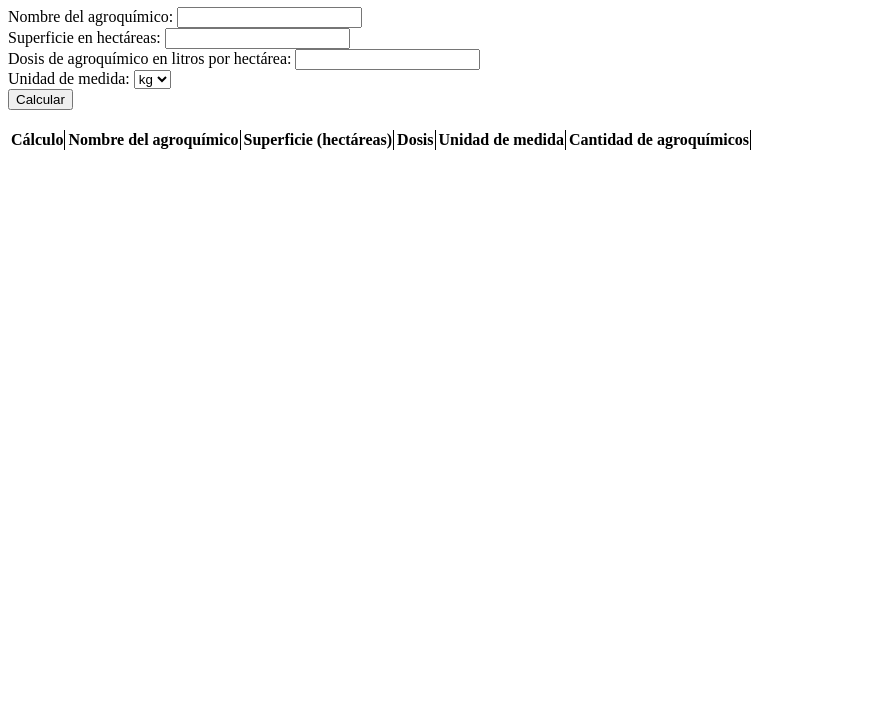
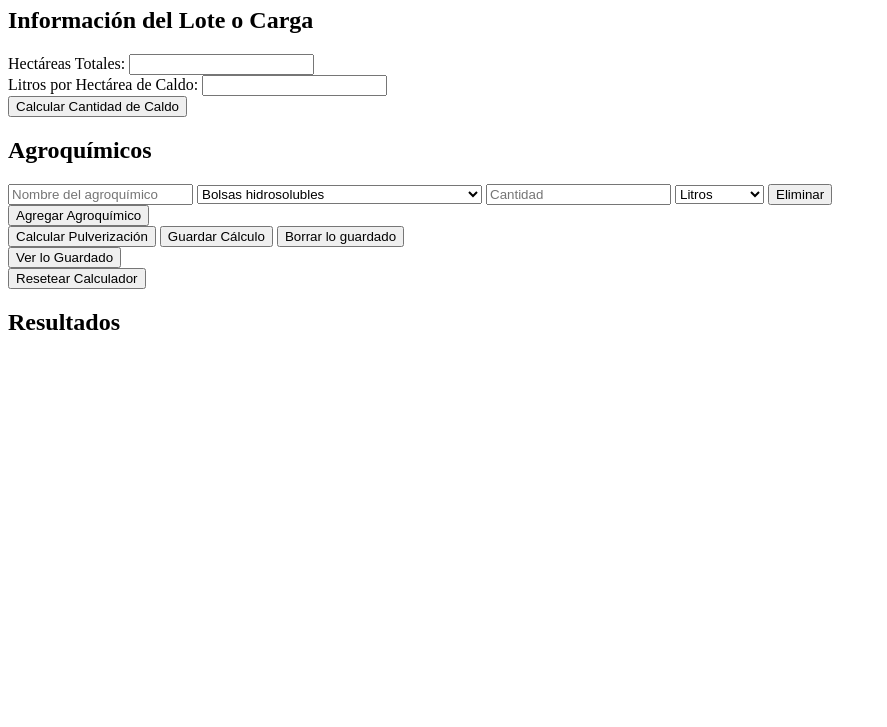
Before and after one commit to Sebas-87/Calculadora_pulverizacion_y_meteorologia, a plain HTML site: page index.html in a window 1280 px wide. Shown: the part 73-800 px from the top of the page, without its empty margins (0-887 px from the left). Drawn offline with Linux system fonts and the light colour scheme.

Commit message:
create new options, changes in js and fix errors

```diff
--- a/index.html
+++ b/index.html
@@ -4,47 +4,74 @@
 <head>
     <meta charset="UTF-8">
     <meta name="viewport" content="width=device-width, initial-scale=1.0">
-    <title>Simulador de Cálculo de Agroquímicos</title>
+    <title>Document</title>
 </head>
 
 <body>
-    <h1>Simulador de Cálculo de Agroquímicos</h1>
+    <h1>Calculadora de Pulverización</h1>
 
-    <form>
-        <label for="nombre">Nombre del agroquímico:</label>
-        <input type="text" id="nombre" name="nombre" required>
-        <br>
-        <label for="superficie">Superficie en hectáreas:</label>
-        <input type="number" id="superficie" name="superficie" required>
-        <br>
-        <label for="dosis">Dosis de agroquímico en litros por hectárea:</label>
-        <input type="number" id="dosis" name="dosis" required>
-        <br>
-        <label for="unidad">Unidad de medida:</label>
-        <select id="unidad" name="unidad">
-            <option value="kg">kg</option>
-            <option value="lts">lts</option>
-        </select>
-        <br>
-        <button type="button" onclick="calcularAgroquimicos()">Calcular</button>
-    </form>
-    <style>
-        tr th,
-        tr td {
-            border-right: 1px solid black;
-        }
-    </style>
-    <table id="resultados">
-        <tr>
-            <th>Cálculo</th><br>
-            <th>Nombre del agroquímico</th>
-            <th>Superficie (hectáreas)</th>
-            <th>Dosis</th>
-            <th>Unidad de medida</th>
-            <th>Cantidad de agroquímicos</th>
-        </tr>
+    <h2>Información del Lote o Carga</h2>
+    <label for="hectareasTotales">Hectáreas Totales:</label>
+    <input type="number" id="hectareasTotales" min="0" step="0.01">
+    <br>
+    <label for="litrosPorHectarea">Litros por Hectárea de Caldo:</label>
+    <input type="number" id="litrosPorHectarea" min="0" step="0.01">
+    <br>
+    <button onclick="calcularCantidadCaldo()">Calcular Cantidad de Caldo</button>
 
-    </table>
+    <h2>Agroquímicos</h2>
+    <div id="agroquimicosContainer">
+        <div class="agroquimico">
+            <input type="text" placeholder="Nombre del agroquímico">
+            <select onchange="calcularCantidadAgroquimico(this)">
+                <option value="Bolsas hidrosolubles">Bolsas hidrosolubles</option>
+                <option value="Polvos mojables (WP)">Polvos mojables (WP)</option>
+                <option value="Granulados dispersables (WG)">Granulados dispersables (WG)</option>
+                <option value="Granulados solubles (SG)">Granulados solubles (SG)</option>
+                <option value="Dispersiones oleosas (OD)">Dispersiones oleosas (OD)</option>
+                <option value="Suspensiones concentradas (SC)">Suspensiones concentradas (SC)</option>
+                <option value="Formulaciones (ZC)">Formulaciones (ZC)</option>
+                <option value="Suspensiones de encapsulados (CS)">Suspensiones de encapsulados (CS)</option>
+                <option value="Suspo-emulsiones (SE)">Suspo-emulsiones (SE)</option>
+                <option value="Emulsiones de aceite en agua (EW)">Emulsiones de aceite en agua (EW)</option>
+                <option value="Concentrados emulsionables (EC)">Concentrados emulsionables (EC)</option>
+                <option value="Concentrados solubles (SL)">Concentrados solubles (SL)</option>
+                <option value="Otros adyuvantes como aceites/surfactantes">Otros adyuvantes como aceites/surfactantes
+                </option>
+                <option value="Micro nutrientes/fertilizantes foliares">Micro nutrientes/fertilizantes foliares</option>
+            </select>
+            <input type="number" placeholder="Cantidad">
+            <select id="unidadDosis">
+                <option value="litros">Litros</option>
+                <option value="kilogramos">Kilogramos</option>
+            </select>
+            <button onclick="eliminarAgroquimico()">Eliminar</button>
+        </div>
+    </div>
+    <button onclick="agregarAgroquimico()">Agregar Agroquímico</button>
+
+    <br>
+    <button onclick="calcularPulverizacion()">Calcular Pulverización</button>
+
+    <!-- Botón "Guardar Cálculo" -->
+    <button onclick="guardarPulverizacion()">Guardar Cálculo</button>
+
+    <!-- Botón "Borrar lo guardado" -->
+    <button onclick="borrarLoGuardado()">Borrar lo guardado</button>
+
+    <!-- Botón "Mostrar Cálculo Guardado" -->
+    <div>
+        <button onclick="recuperarPulverizacionGuardada()">Ver lo Guardado</button>
+    </div>
+    <div id="calculoGuardadoContainer"></div>
+
+
+    <!-- Botón "Resetear Calculador" -->
+    <button onclick="resetearCalculador()">Resetear Calculador</button>
+
+    <h2>Resultados</h2>
+    <div id="caldoContainer"></div>
+    <div id="resultadosContainer"></div>
 
     <script src="main.js"></script>
 </body>
--- a/main.js
+++ b/main.js
@@ -1,102 +1,201 @@
-      // Definición de objeto y funciones
-      const Agroquimico = {
-        nombre: "",
-        superficie: 0,
-        dosis: 0,
-        unidad: "",
-        cantidadAgroquimicos: 0,
-        setNombre: function (nombre) {
-            this.nombre = nombre;
-        },
-        setSuperficie: function (superficie) {
-            if (!isNaN(superficie)) {
-                this.superficie = superficie;
-            }
-        },
-        setDosis: function (dosis) {
-            if (!isNaN(dosis)) {
-                this.dosis = dosis;
-            }
-        },
-        setUnidad: function (unidad) {
-            this.unidad = unidad;
-        },
-        calcularCantidadAgroquimicos: function () {
-            this.cantidadAgroquimicos = this.superficie * this.dosis;
-            if (Number.isInteger(this.cantidadAgroquimicos)) {
-                // Si la cantidad es un número entero, no mostramos decimales
-                this.cantidadAgroquimicos = this.cantidadAgroquimicos.toFixed(0);
-            } else {
-                // Si la cantidad tiene decimales, mostramos solo dos decimales
-                this.cantidadAgroquimicos = this.cantidadAgroquimicos.toFixed(2);
-                // Eliminamos los ceros finales si el tercer decimal es cero
-                this.cantidadAgroquimicos = parseFloat(this.cantidadAgroquimicos);
-            }
-            this.cantidadAgroquimicos += " " + this.unidad;
-        },
+const tiposFormulacion = {
+    "Bolsas hidrosolubles": 1,
+    "Polvos mojables (WP)": 2,
+    "Granulados dispersables (WG)": 3,
+    "Granulados solubles (SG)": 4,
+    "Dispersiones oleosas (OD)": 5,
+    "Suspensiones concentradas (SC)": 6,
+    "Formulaciones (ZC)": 7,
+    "Suspensiones de encapsulados (CS)": 8,
+    "Suspo-emulsiones (SE)": 9,
+    "Emulsiones de aceite en agua (EW)": 10,
+    "Concentrados emulsionables (EC)": 11,
+    "Concentrados solubles (SL)": 12,
+    "Otros adyuvantes como aceites/surfactantes": 13,
+    "Micro nutrientes/fertilizantes foliares": 14,
+};
+
+let ordenMezcla = 1; // Contador de orden de mezcla
+
+function agregarAgroquimico() {
+    const container = document.getElementById("agroquimicosContainer");
+
+    const agroquimicoDiv = document.createElement("div");
+    agroquimicoDiv.className = "agroquimico";
+
+    const nombreInput = document.createElement("input");
+    nombreInput.type = "text";
+    nombreInput.placeholder = "Nombre del agroquímico";
+    agroquimicoDiv.appendChild(nombreInput);
+
+    const tipoSelect = document.createElement("select");
+    for (const tipo in tiposFormulacion) {
+        const option = document.createElement("option");
+        option.value = tipo;
+        option.textContent = tipo;
+        tipoSelect.appendChild(option);
+    }
+    agroquimicoDiv.appendChild(tipoSelect);
+
+    const cantidadInput = document.createElement("input");
+    cantidadInput.type = "number";
+    cantidadInput.placeholder = "Cantidad";
+    agroquimicoDiv.appendChild(cantidadInput);
+
+    const unidadSelect = document.createElement("select");
+    unidadSelect.id = "unidadDosis";
+    const litrosOption = document.createElement("option");
+    litrosOption.value = "litros";
+    litrosOption.textContent = "Litros";
+    unidadSelect.appendChild(litrosOption);
+    const kilogramosOption = document.createElement("option");
+    kilogramosOption.value = "kilogramos";
+    kilogramosOption.textContent = "Kilogramos";
+    unidadSelect.appendChild(kilogramosOption);
+    agroquimicoDiv.appendChild(unidadSelect);
+
+    const eliminarButton = document.createElement("button");
+    eliminarButton.textContent = "Eliminar";
+    eliminarButton.onclick = function () {
+        agroquimicoDiv.remove(); // Cambio en esta línea para evitar eliminar los cálculos guardados.
     };
+    agroquimicoDiv.appendChild(eliminarButton);
 
-    let calculosAgroquimicos = []; // Array para almacenar los cálculos de agroquímicos
+    container.appendChild(agroquimicoDiv);
+}
 
-    function calcularAgroquimicos() {
-        let agroquimico = Object.create(Agroquimico);
+function calcularCantidadCaldo() {
+    const hectareasTotales = parseFloat(document.getElementById("hectareasTotales").value);
+    const litrosPorHectarea = parseFloat(document.getElementById("litrosPorHectarea").value);
 
-        let nombreInput = document.getElementById("nombre");
-        let superficieInput = document.getElementById("superficie");
-        let dosisInput = document.getElementById("dosis");
-        let unidadInput = document.getElementById("unidad");
+    if (!hectareasTotales || !litrosPorHectarea) {
+        alert("Por favor, ingrese valores válidos para las hectáreas totales y los litros por hectárea.");
+        return;
+    }
 
-        let nombre = nombreInput.value;
-        let superficie = parseFloat(superficieInput.value);
-        let dosis = parseFloat(dosisInput.value);
-        let unidad = unidadInput.value;
+    const cantidadCaldo = hectareasTotales * litrosPorHectarea;
 
-        if (isNaN(superficie) || isNaN(dosis)) {
-            alert("Valor(es) ingresado(s) no válido(s). Por favor, ingrese valores numéricos válidos.");
-            return;
-        }
+    const caldoContainer = document.getElementById("caldoContainer");
+    caldoContainer.innerHTML = `<p>Cantidad de Caldo Necesaria: ${cantidadCaldo.toFixed(2)} litros</p>`;
+}
 
-        agroquimico.setNombre(nombre);
-        agroquimico.setSuperficie(superficie);
-        agroquimico.setDosis(dosis);
-        agroquimico.setUnidad(unidad);
-        agroquimico.calcularCantidadAgroquimicos();
+function calcularPulverizacion() {
+    const hectareasTotales = parseFloat(document.getElementById("hectareasTotales").value);
 
-        calculosAgroquimicos.push(agroquimico); // Agregar el cálculo al array de calculosAgroquimicos
+    if (!hectareasTotales) {
+        alert("Por favor, ingrese un valor válido para las hectáreas totales.");
+        return;
+    }
 
-        // Mostrar el resultado en la consola
-        console.log("Cantidad de agroquímicos a utilizar para " + agroquimico.nombre + ": " + agroquimico.cantidadAgroquimicos);
+    const agroquimicosDivs = document.querySelectorAll("#agroquimicosContainer .agroquimico");
 
-        // Mostrar el resultado en la pantalla
-        let resultadosTable = document.getElementById("resultados");
-        let newRow = resultadosTable.insertRow(-1);
+    const agroquimicos = [];
+    for (const agroquimicoDiv of agroquimicosDivs) {
+        const agroquimico = {
+            nombre: agroquimicoDiv.querySelector("input[type='text']").value,
+            formulacion: agroquimicoDiv.querySelector("select").value,
+            cantidad: parseFloat(agroquimicoDiv.querySelector("input[type='number']").value),
+            unidad: agroquimicoDiv.querySelector("#unidadDosis").value,
+        };
 
-        let calculoCell = newRow.insertCell(0);
-        calculoCell.textContent = calculosAgroquimicos.length;
+        agroquimicos.push(agroquimico);
+    }
 
-        let nombreCell = newRow.insertCell(1);
-        nombreCell.textContent = agroquimico.nombre;
+    agroquimicos.sort((a, b) => tiposFormulacion[a.formulacion] - tiposFormulacion[b.formulacion]);
 
-        let superficieCell = newRow.insertCell(2);
-        superficieCell.textContent = agroquimico.superficie;
+    const resultadosContainer = document.getElementById("resultadosContainer");
+    resultadosContainer.innerHTML = "";
 
-        let dosisCell = newRow.insertCell(3);
-        dosisCell.textContent = agroquimico.dosis;
+    for (let i = 0; i < agroquimicos.length; i++) {
+        const agroquimico = agroquimicos[i];
 
-        let unidadCell = newRow.insertCell(4);
-        unidadCell.textContent = agroquimico.unidad;
+        const cantidadTotal = agroquimico.unidad === "litros"
+            ? (agroquimico.cantidad * hectareasTotales).toFixed(2)
+            : (agroquimico.cantidad * hectareasTotales).toFixed(2);
 
-        let cantidadAgroquimicosCell = newRow.insertCell(5);
-        cantidadAgroquimicosCell.textContent = agroquimico.cantidadAgroquimicos;
+        const resultadoDiv = document.createElement("div");
+        resultadoDiv.innerHTML = `
+        <p><strong>Orden de Mezcla en Tanque:</strong> ${ordenMezcla++}</p>
+        <p><strong>Agroquímico:</strong> ${agroquimico.nombre}</p>
+        <p><strong>Formulación:</strong> ${agroquimico.formulacion}</p>
+        <p><strong>Cantidad total:</strong> ${cantidadTotal.replace('.', ',')} ${agroquimico.unidad}</p>
+        <hr>
+      `;
+        resultadosContainer.appendChild(resultadoDiv);
+    }
+}
 
-        let borrarButton = document.createElement("button");
-        borrarButton.textContent = "Borrar";
-        borrarButton.addEventListener("click", function () {
-            let fila = this.parentNode.parentNode;
-            fila.parentNode.removeChild(fila);
-            calculosAgroquimicos.splice(fila.rowIndex - 1, 1);
-        });
+function guardarPulverizacion() {
+    const cantidadCaldo = document.getElementById("caldoContainer").innerHTML;
+    const resultadosPulverizacion = document.getElementById("resultadosContainer").innerHTML;
 
-        let borrarCell = newRow.insertCell(6);
-        borrarCell.appendChild(borrarButton);
+    localStorage.setItem("cantidadCaldo", cantidadCaldo);
+    localStorage.setItem("resultadoPulverizacion", resultadosPulverizacion);
+
+    alert("Cálculo guardado correctamente.");
+}
+
+function recuperarPulverizacionGuardada() {
+    const cantidadCaldoGuardada = localStorage.getItem("cantidadCaldo");
+    const resultadosPulverizacionGuardados = localStorage.getItem("resultadoPulverizacion");
+
+    if (cantidadCaldoGuardada) {
+        document.getElementById("caldoContainer").innerHTML = cantidadCaldoGuardada;
     }
+
+    if (resultadosPulverizacionGuardados) {
+        document.getElementById("resultadosContainer").innerHTML = resultadosPulverizacionGuardados;
+    }
+}
+
+function resetearCalculador() {
+    document.getElementById("hectareasTotales").value = "";
+    document.getElementById("litrosPorHectarea").value = "";
+
+    const agroquimicosDivs = document.querySelectorAll("#agroquimicosContainer .agroquimico");
+    for (const agroquimicoDiv of agroquimicosDivs) {
+        document.getElementById("agroquimicosContainer").removeChild(agroquimicoDiv);
+    }
+
+    ordenMezcla = 1;
+
+    const caldoContainer = document.getElementById("caldoContainer");
+    caldoContainer.innerHTML = ""; // Limpiar resultados de la pantalla
+
+    const resultadosContainer = document.getElementById("resultadosContainer");
+    resultadosContainer.innerHTML = ""; // Limpiar resultados de la pantalla
+}
+
+function mostrarCalculoGuardado() {
+    const cantidadCaldoGuardada = localStorage.getItem("cantidadCaldo");
+    const resultadosPulverizacionGuardados = localStorage.getItem("resultadoPulverizacion");
+
+    const calculoGuardadoContainer = document.getElementById("calculoGuardadoContainer");
+    calculoGuardadoContainer.innerHTML = "";
+
+    if (cantidadCaldoGuardada) {
+        const cantidadCaldoDiv = document.createElement("div");
+        cantidadCaldoDiv.innerHTML = `<p>Cantidad de Caldo Necesaria (Guardada): ${cantidadCaldoGuardada}</p>`;
+        calculoGuardadoContainer.appendChild(cantidadCaldoDiv);
+    }
+
+    if (resultadosPulverizacionGuardados) {
+        const resultadosPulverizacionDiv = document.createElement("div");
+        resultadosPulverizacionDiv.innerHTML = `<p>Resultados de Pulverización (Guardados):</p>${resultadosPulverizacionGuardados}`;
+        calculoGuardadoContainer.appendChild(resultadosPulverizacionDiv);
+    }
+}
+
+function ocultarGuardado() {
+    const calculoGuardadoContainer = document.getElementById("calculoGuardadoContainer");
+    calculoGuardadoContainer.innerHTML = "";
+}
+
+function borrarLoGuardado() {
+    // Esta función borra los datos guardados en la memoria.
+    localStorage.clear();
+
+    // Actualiza la pantalla para mostrar que los datos se han borrado.
+    document.getElementById("caldoContainer").innerHTML = "";
+    document.getElementById("resultadosContainer").innerHTML = "";
+}
```
